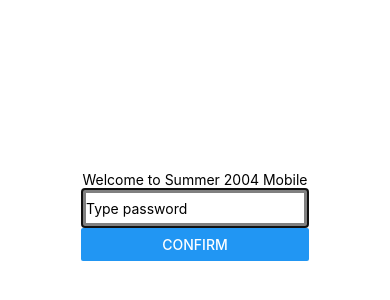
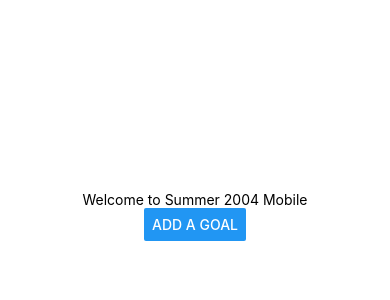
Before and after one commit to cold-flatwhite/Summer24, a React Native app: screen / in a window 390 px wide. Shown: the part 206-506 px from the top of the page. Built offline with nearby package versions, Linux system fonts and the light colour scheme.

Commit message:
wrapped the input in a Modal, added a button in App to show the input, hide the Modal when user push the button

```diff
--- a/App.js
+++ b/App.js
@@ -1,5 +1,5 @@
 import { StatusBar } from "expo-status-bar";
-import { StyleSheet, Text, TextInput, View } from "react-native";
+import { Button, StyleSheet, Text, TextInput, View } from "react-native";
 import Header from "./Component/Header";
 import Input from "./Component/Input";
 import { useState } from "react";
@@ -8,18 +8,23 @@
   const appName = "Summer 2004 Mobile";
 
   const [receivedText, setReceivedText] = useState("");
+  const [modalVisible, setModalVisible] = useState(false);
 
   function handleInputData(data) {
     console.log("callback fn called", data);
     setReceivedText(data);
+    setModalVisible(false);
   }
 
   return (
     <View style={styles.container}>
       <Header appName={appName} />
-      <Input inputHandler={handleInputData} />
+      <Input inputHandler={handleInputData} isModalVisible = {modalVisible}/>
       <Text>{receivedText}</Text>
       <StatusBar style="auto" />
+      <Button title = "Add a goal" onPress={() => {
+        setModalVisible(true);
+      }}/>
     </View>
   );
 }
--- a/Component/Input.js
+++ b/Component/Input.js
@@ -1,7 +1,9 @@
-import { View, Text, TextInput, Button } from "react-native";
+import { View, Text, TextInput, Button, StyleSheet, Modal } from "react-native";
 import React, { useState } from "react";
 
-const Input = ({inputHandler}) => {
+
+const Input = ({inputHandler, isModalVisible}) => {
+
   const [text, setText] = useState("");
   const [blur, setBlur] = useState(false);
   function handleConfirm() {
@@ -9,10 +11,10 @@
     inputHandler(text);
   }
   return (
-    <View>
+    <Modal animationType="slide" visible = {isModalVisible}>
+    <View style={styles.container}>
       <TextInput
         autoFocus={true}
-        style={{ height: 40, borderColor: "gray", borderWidth: 5 }}
         placeholder="Type password"
         secureTextEntry={true}
         onBlur={() => {
@@ -35,7 +37,19 @@
         }}
       />
     </View>
+    </Modal>
+
   );
 };
 
+const styles = StyleSheet.create({
+  container: {
+    flex: 1,
+    backgroundColor: "#fff",
+    alignItems: "center",
+    justifyContent: "center",
+  },
+});
+
+
 export default Input;
```
